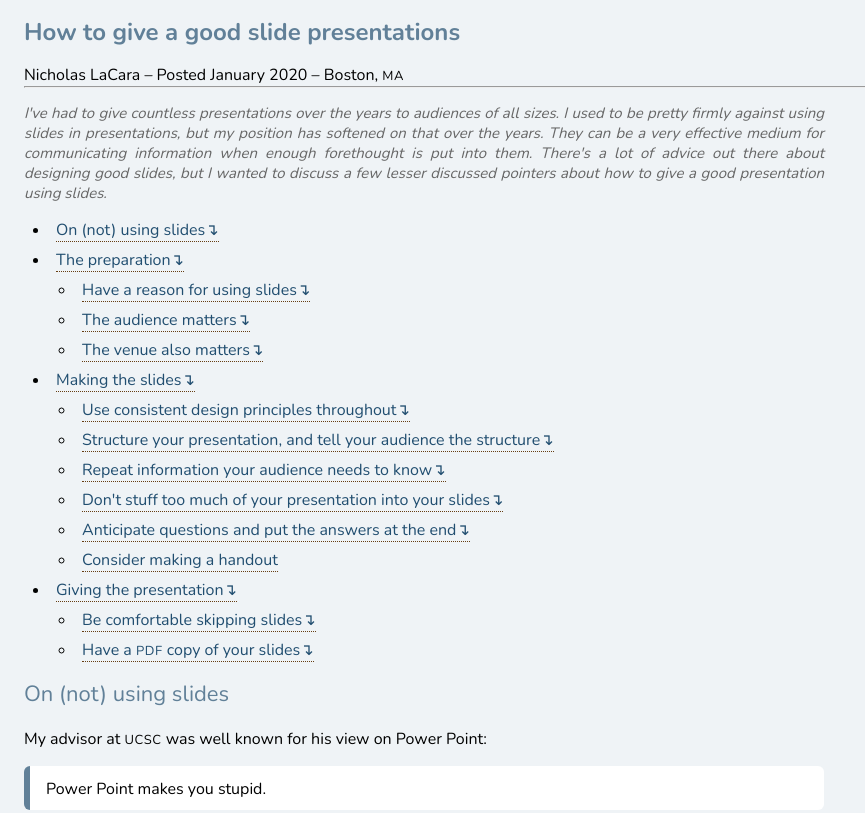
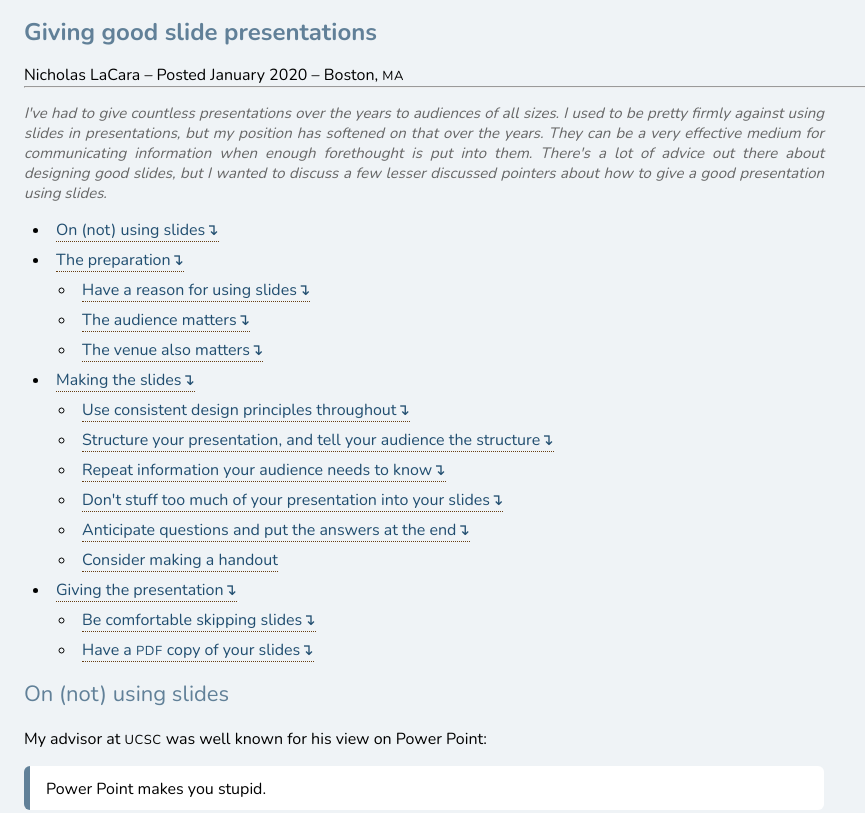
Before and after one commit to nlacara/nlacara.github.io, a plain HTML site: page blog/good/slides.html in a window 1280 px wide. Shown: the top 813 px of the page, without its empty margins (0-865 px from the left). Drawn offline with nearby package versions, Linux system fonts and the light colour scheme.

```diff
--- a/blog/good/slides.html
+++ b/blog/good/slides.html
@@ -18,7 +18,7 @@
   <body>
 
     <h1>
-        How to give a good slide presentations
+       Giving good slide presentations
     </h1>
 
 
```
